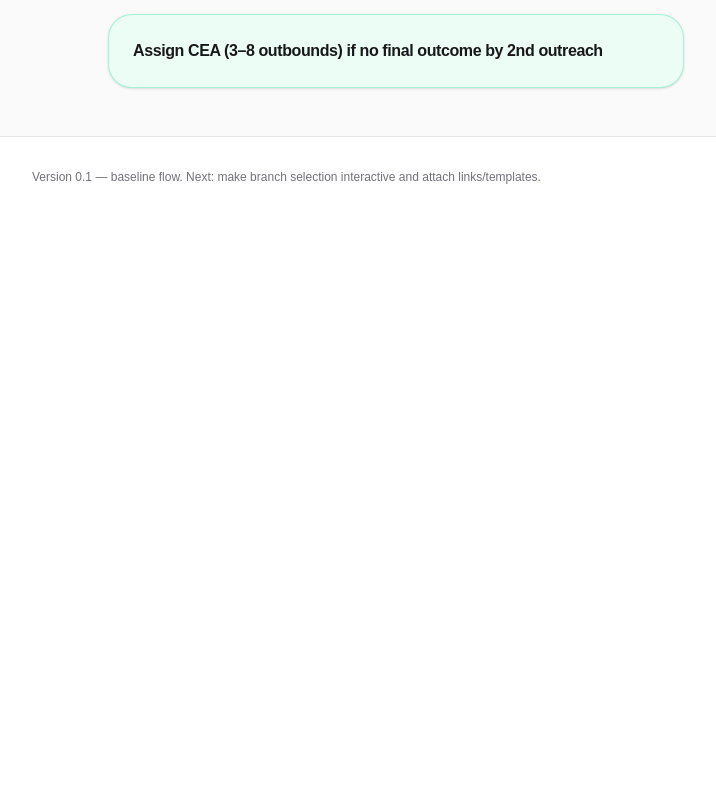
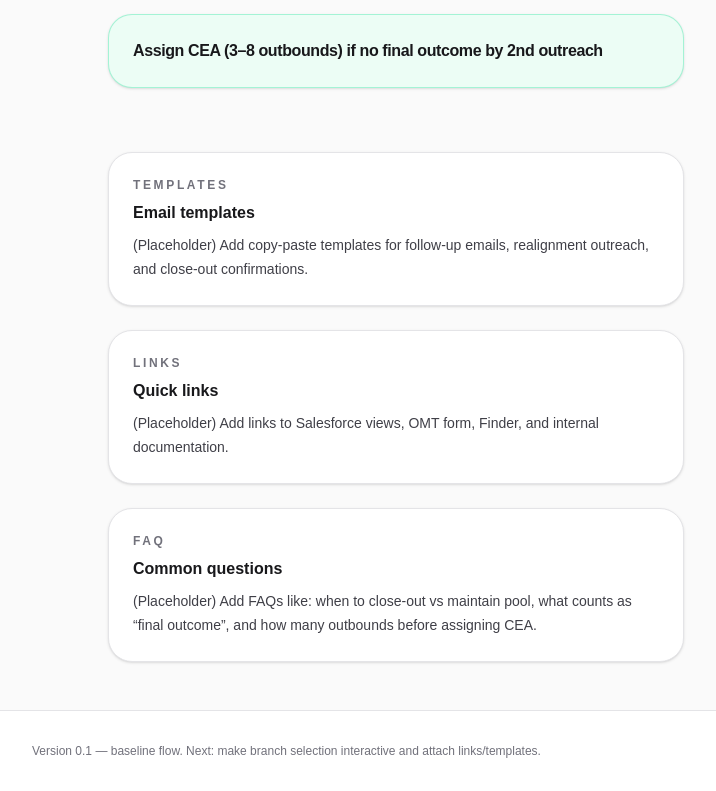
Before and after one commit to lugeorge8/ceaprocess, a Next.js app: page / in a window 1280 px wide. Shown: the part 2515-3306 px from the top of the page, without its empty margins (244-960 px from the left). Before the commit the page ends 2732 px from the top, so only its background shows below. Built offline with nearby package versions, Linux system fonts and the light colour scheme.

Commit message:
Add placeholder sections below flowchart

```diff
--- a/src/app/page.tsx
+++ b/src/app/page.tsx
@@ -84,7 +84,11 @@ export default function Home() {
 
           <FlowCard
             title="Decision: choose path"
-            bullets={["Low Balance Close-Out", "Maintain Pool", "Consumer Investments / IAP"]}
+            bullets={[
+              "Low Balance Close-Out",
+              "Maintain Pool",
+              "Consumer Investments / IAP",
+            ]}
             tone="decision"
           />
 
@@ -115,7 +119,10 @@ export default function Home() {
             <div className="flex w-full flex-col items-center">
               <FlowCard
                 title="Consumer Investments / IAP"
-                bullets={["Letter of Authorization (eSign)", "Transfer to appropriate solution"]}
+                bullets={[
+                  "Letter of Authorization (eSign)",
+                  "Transfer to appropriate solution",
+                ]}
               />
               <DownArrow />
               <FlowCard title="Follow up email" tone="action" />
@@ -135,6 +142,47 @@ export default function Home() {
               tone="action"
             />
           </div>
+
+          {/* Placeholder sections */}
+          <section className="mt-16 w-full max-w-xl">
+            <div className="rounded-3xl border border-zinc-200 bg-white p-6 shadow-sm">
+              <div className="text-xs font-semibold uppercase tracking-[0.22em] text-zinc-500">
+                Templates
+              </div>
+              <div className="mt-2 text-base font-semibold">Email templates</div>
+              <p className="mt-2 text-sm leading-6 text-zinc-700">
+                (Placeholder) Add copy-paste templates for follow-up emails,
+                realignment outreach, and close-out confirmations.
+              </p>
+            </div>
+          </section>
+
+          <section className="mt-6 w-full max-w-xl">
+            <div className="rounded-3xl border border-zinc-200 bg-white p-6 shadow-sm">
+              <div className="text-xs font-semibold uppercase tracking-[0.22em] text-zinc-500">
+                Links
+              </div>
+              <div className="mt-2 text-base font-semibold">Quick links</div>
+              <p className="mt-2 text-sm leading-6 text-zinc-700">
+                (Placeholder) Add links to Salesforce views, OMT form, Finder,
+                and internal documentation.
+              </p>
+            </div>
+          </section>
+
+          <section className="mt-6 w-full max-w-xl">
+            <div className="rounded-3xl border border-zinc-200 bg-white p-6 shadow-sm">
+              <div className="text-xs font-semibold uppercase tracking-[0.22em] text-zinc-500">
+                FAQ
+              </div>
+              <div className="mt-2 text-base font-semibold">Common questions</div>
+              <p className="mt-2 text-sm leading-6 text-zinc-700">
+                (Placeholder) Add FAQs like: when to close-out vs maintain pool,
+                what counts as “final outcome”, and how many outbounds before
+                assigning CEA.
+              </p>
+            </div>
+          </section>
         </div>
       </main>
 
```
